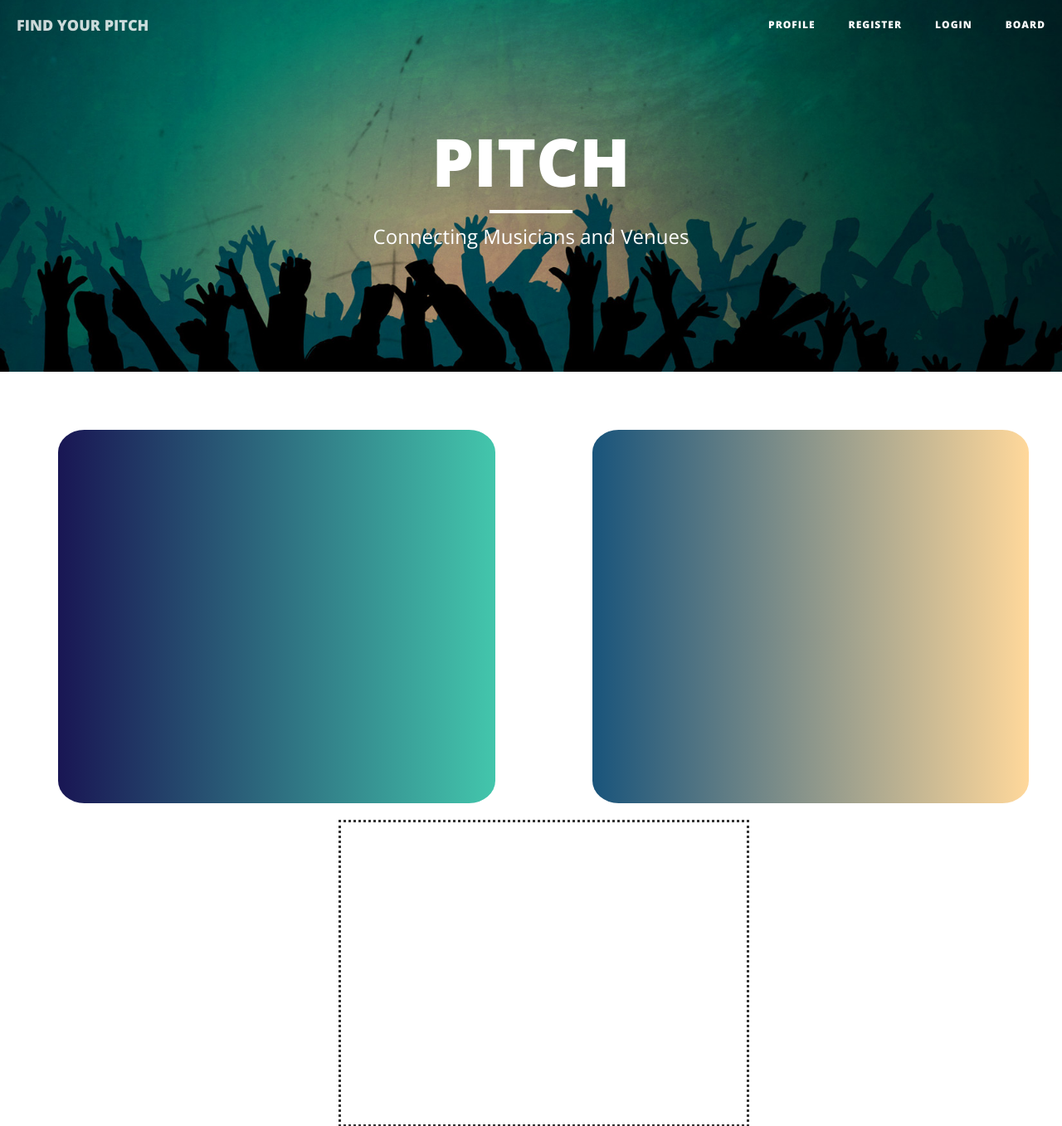
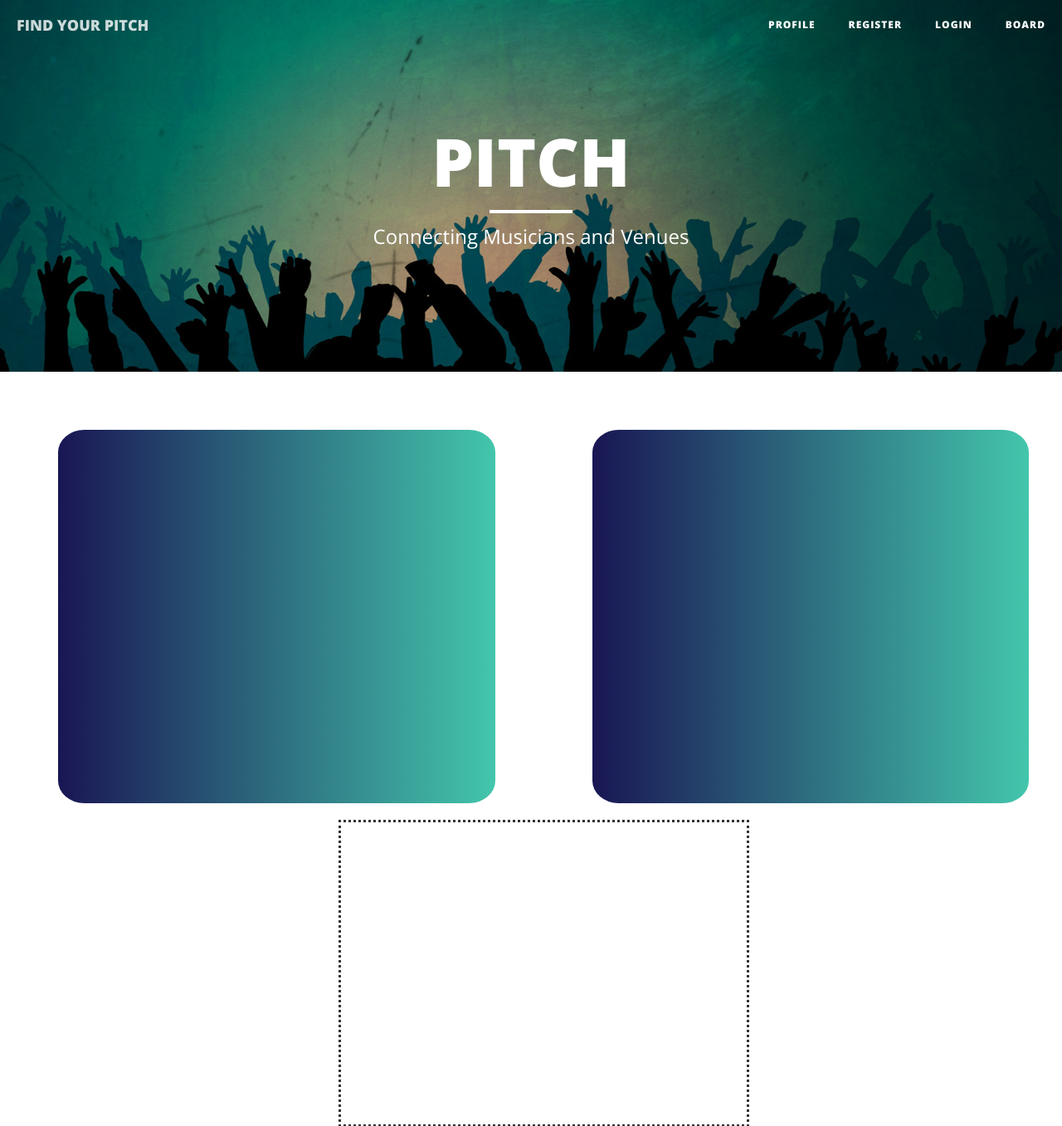
Before and after one commit to dhobday24/web_dev_finder, a Django app: page / in a window 1280 px wide. Shown: the top 1357 px of the page at 83% size. Run offline with Django 3.2, Linux system fonts and the light colour scheme; data that the repository does not hold is empty; some libraries are stand-ins or nearby versions.

Commit message:
matching colums at the landing page

```diff
--- a/gigfinder/authentication/templates/index.html
+++ b/gigfinder/authentication/templates/index.html
@@ -23,9 +23,8 @@
 
 #musician_posts{
     background: #43C6AC; /* fallback for old browsers */
-    background: -webkit-linear-gradient(to left, #ffd89b , #19547b); /* Chrome 10-25, Safari 5.1-6 */
-    background: linear-gradient(to left, #ffd89b , #19547b); /* W3C, IE 10+/ Edge, Firefox 16+, Chrome 26+, Opera 12+, Safari 7+ */
-    color: white;
+    background: -webkit-linear-gradient(to left, #43C6AC , #191654); /* Chrome 10-25, Safari 5.1-6 */
+    background: linear-gradient(to left, #43C6AC , #191654); /* W3C, IE 10+/ Edge, Firefox 16+, Chrome 26+, Opera 12+, Safari 7+ */
     width: 45%;
     float: right;
     height: 450px;
```
